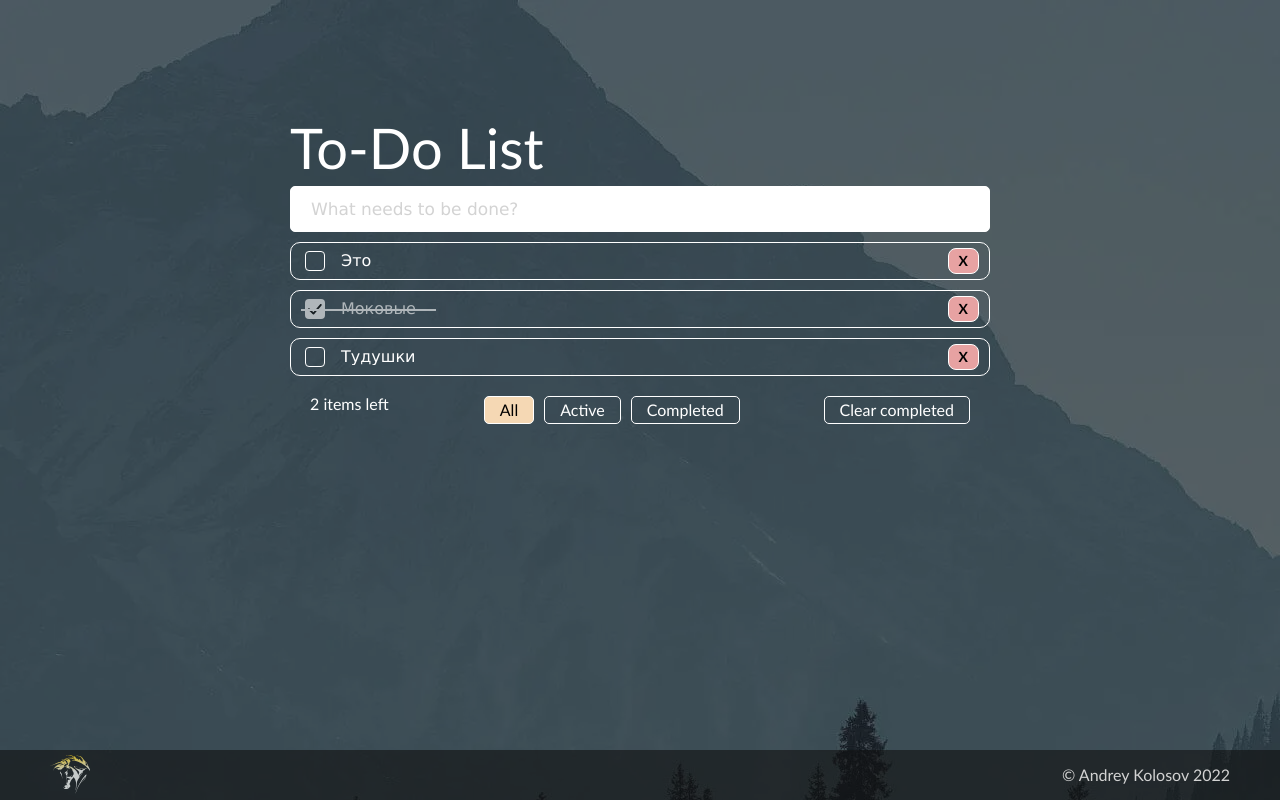
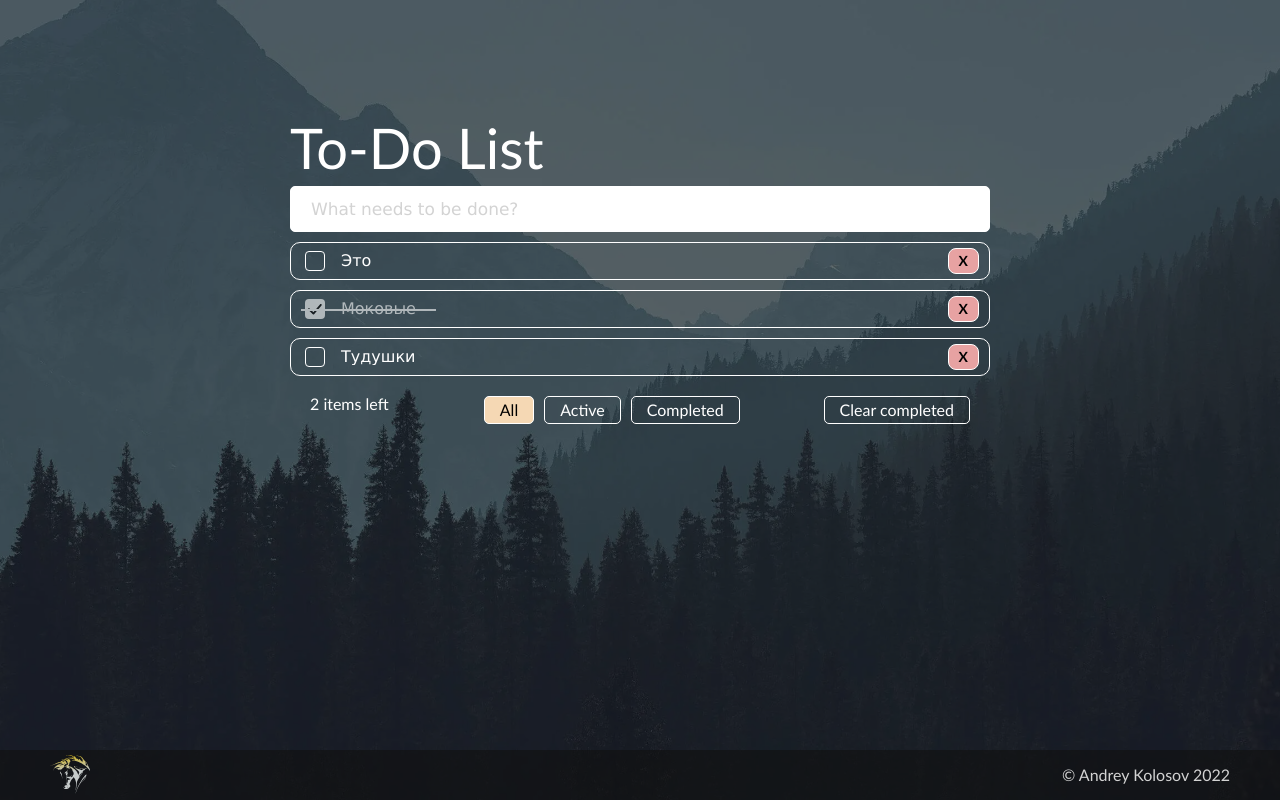
Before and after one commit to LSD237/to-do-app, a React (Create React App) app: page / in a window 1280 px wide. Built offline with nearby package versions, Linux system fonts and the light colour scheme.

Commit message:
fix: main bcg position

```diff
--- a/src/components/App/App.module.css
+++ b/src/components/App/App.module.css
@@ -4,6 +4,9 @@
   flex-direction: column;
   min-height: 100vh;
   background-image: url("../../images/main-bcg.webp");
+  background-position: center;
+  background-size: cover;
+  background-repeat: no-repeat;
   z-index: 1;
 }
 .header {
```
